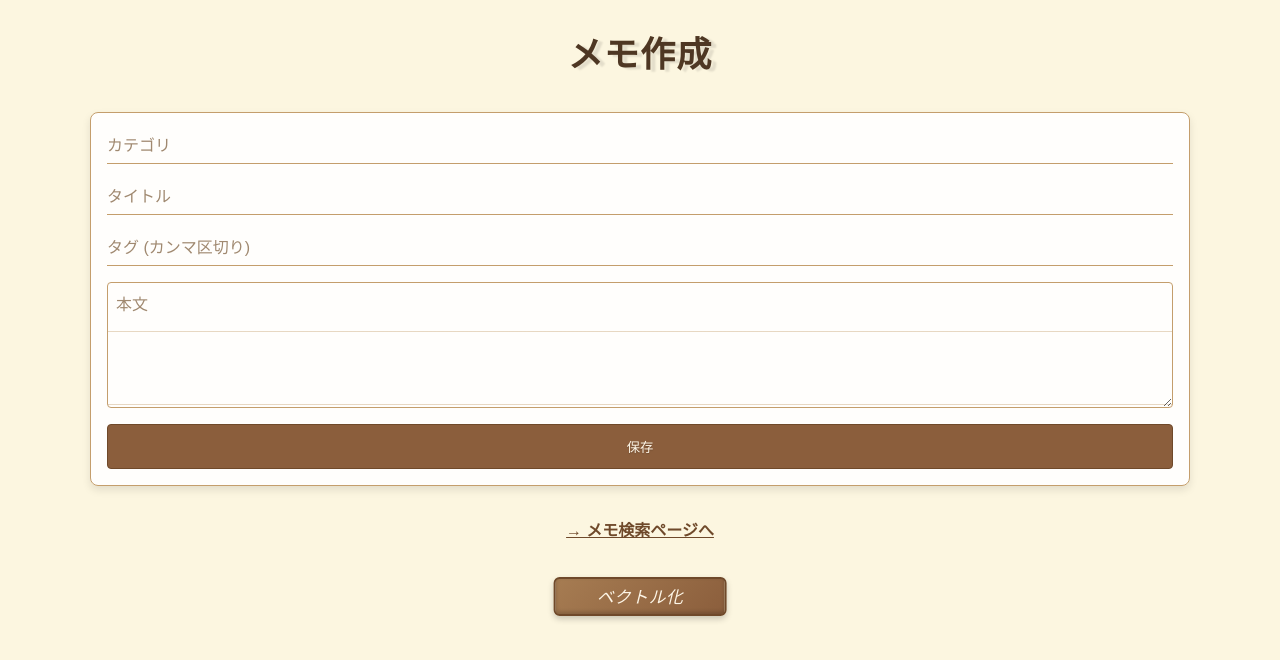
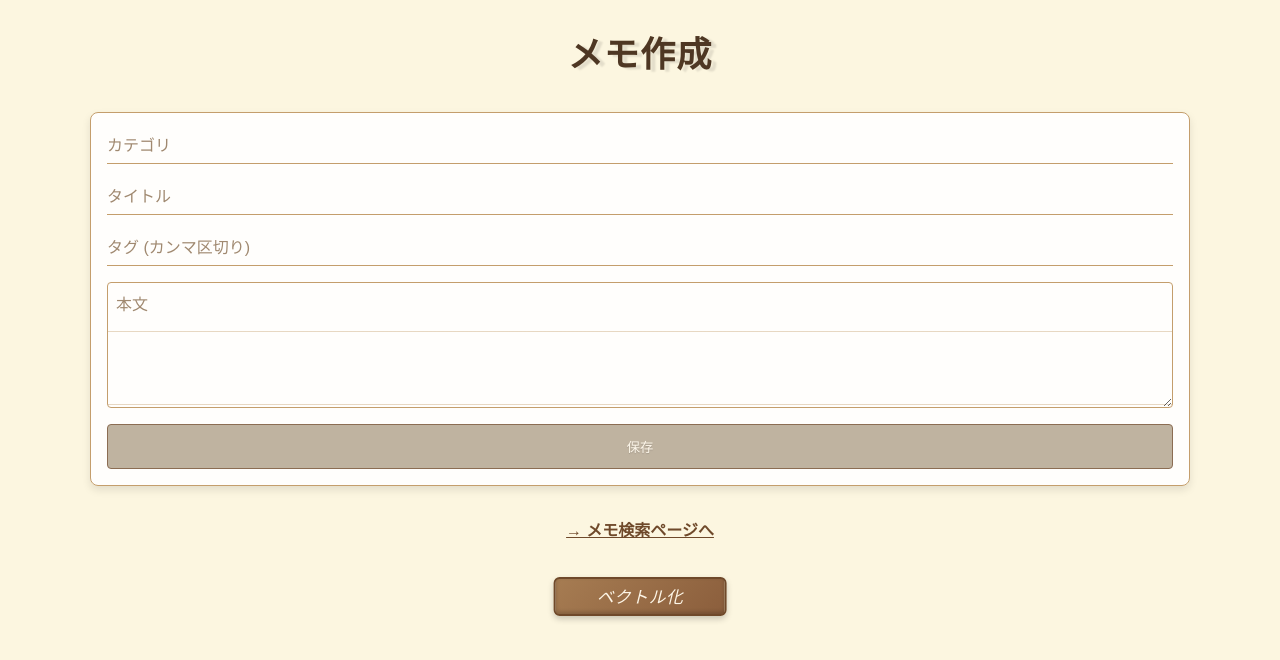
Before and after one commit to tamai-hideyuki/semantica-notes, a Next.js app in the folder apps/frontend/: page / in a window 1280 px wide. Shown: the top 660 px of the page. Built offline with nearby package versions, Linux system fonts and the light colour scheme; no server answers.

Commit message:
[feat]何も入力されていなければ保存ボタンをロック

```diff
--- a/apps/frontend/src/interfaces/presenters/HomePage.tsx
+++ b/apps/frontend/src/interfaces/presenters/HomePage.tsx
@@ -17,6 +17,13 @@ export function HomePage() {
     const isLoading = status === 'pending'
     const isError = status === 'error'
     const isSuccess = status === 'success'
+
+    // 空チェック
+    const isFormEmpty =
+        !form.category.trim() &&
+        !form.title.trim() &&
+        !form.tags.trim() &&
+        !form.body.trim();
 
     const handleChange = (
         e: ChangeEvent<HTMLInputElement | HTMLTextAreaElement>
@@ -87,7 +94,11 @@ export function HomePage() {
                         placeholder="本文"
                         className={styles.textarea}
                     />
-                    <button type="submit" disabled={isLoading} className={buttonClasses}>
+                    <button
+                        type="submit"
+                        disabled={isLoading || isFormEmpty}
+                        className={buttonClasses}
+                    >
                         {isLoading ? '保存中…' : '保存'}
                     </button>
                 </form>
```
